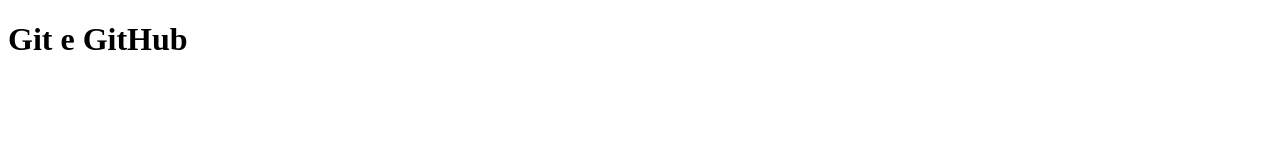
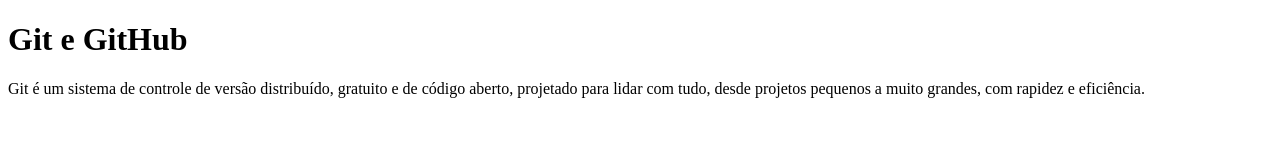
Before and after one commit to atilara/ead-aula-01, a plain HTML site: page index.html in a window 1280 px wide. Drawn offline with Linux system fonts and the light colour scheme.

Commit message:
Adiciona paragrafo

```diff
--- a/index.html
+++ b/index.html
@@ -7,5 +7,8 @@
 </head>
 <body>
   <h1>Git e GitHub</h1>
+  <p>
+    Git é um sistema de controle de versão distribuído, gratuito e de código aberto, projetado para lidar com tudo, desde projetos pequenos a muito grandes, com rapidez e eficiência.
+  </p>
 </body>
 </html>
```
